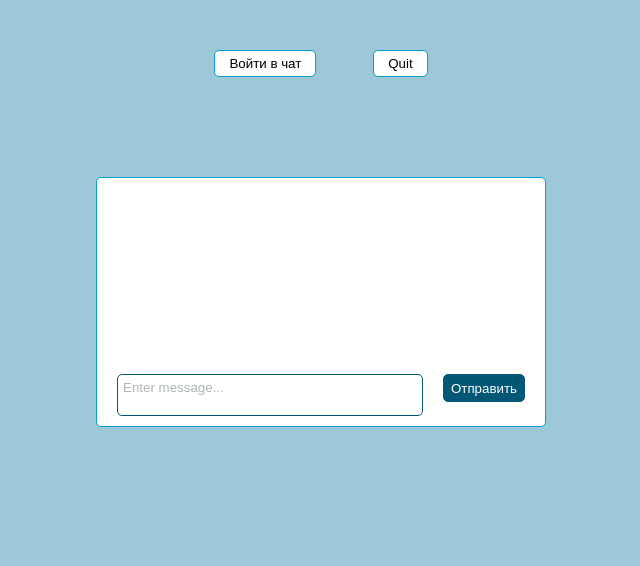
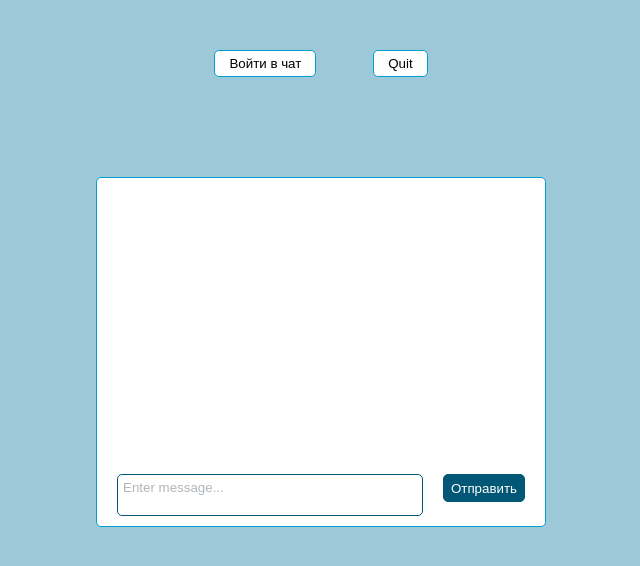
Before and after one commit to JonniRed/task_11, a website: page index.html in a window 1280 px wide. Shown: the whole page, without its empty margins (319-959 px from the left). Drawn offline with Linux system fonts and the light colour scheme.

Commit message:
fix: fix css

```diff
--- a/style.css
+++ b/style.css
@@ -8,7 +8,7 @@ body {
 
 .container {
   max-width: 450px;
-  height: 250px;
+  height: 350px;
   display: flex;
   flex-direction: column;
   justify-content: space-between;
@@ -74,3 +74,7 @@ body {
   color: #fff;
   cursor: pointer;
 }
+#message {
+  height: 75%;
+  overflow-y: auto;
+}
```
